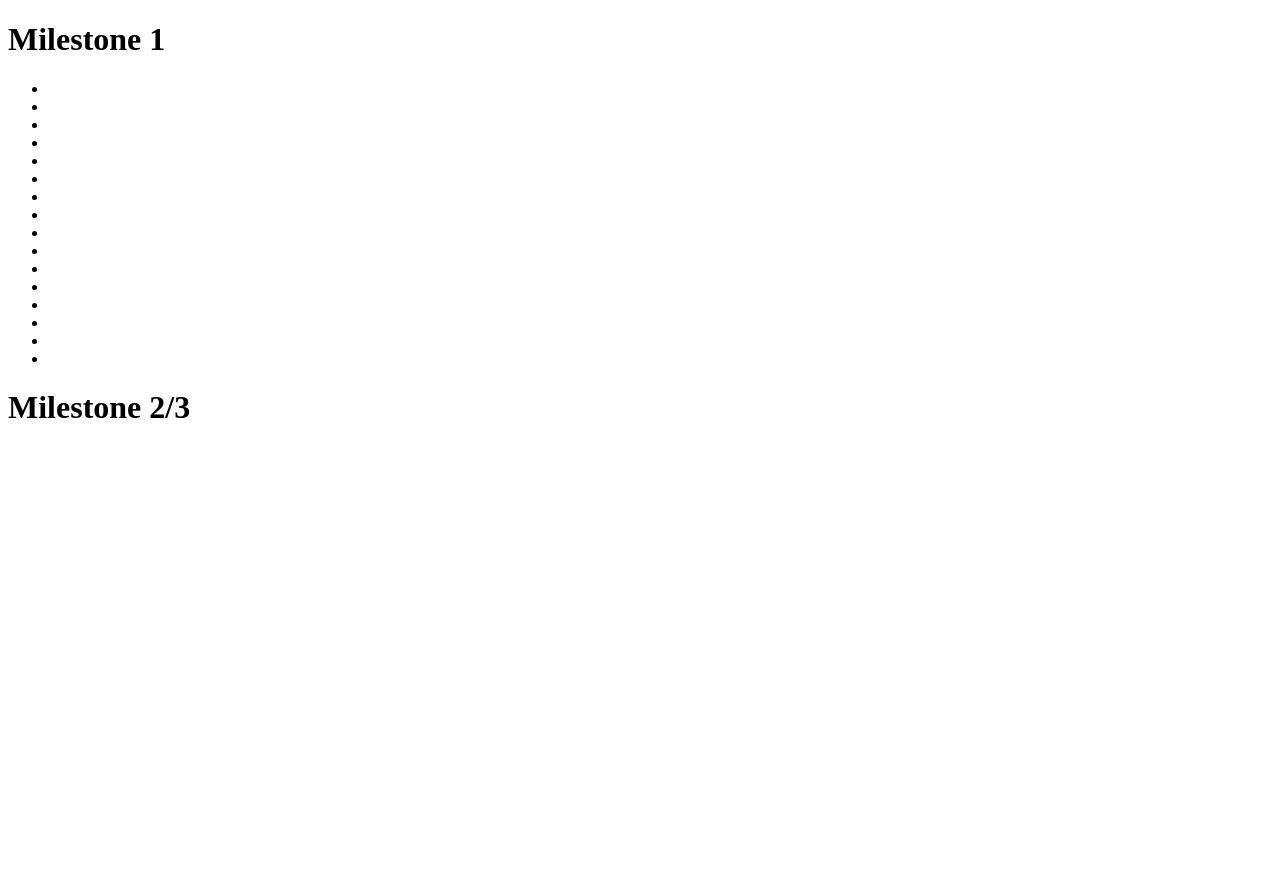
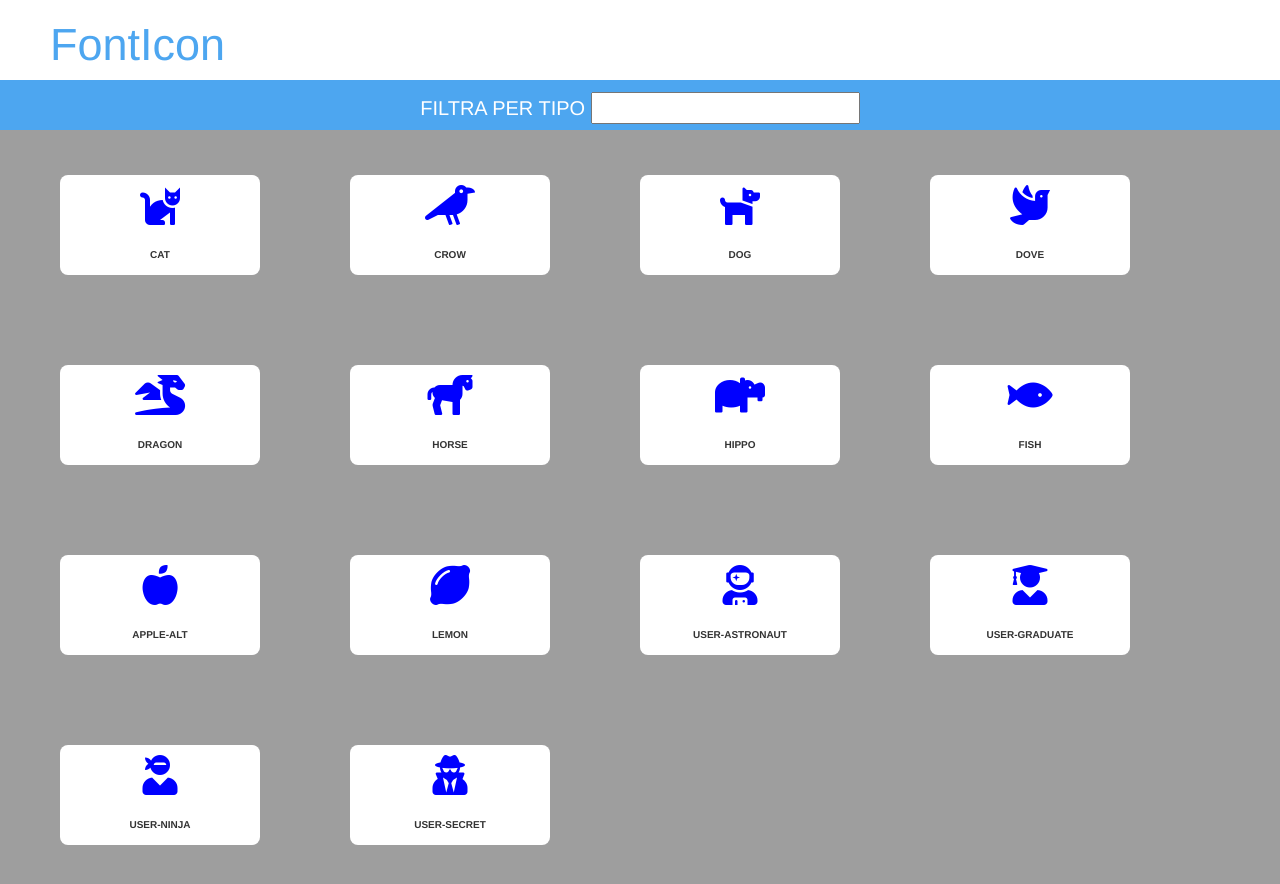
Before and after one commit to filippotabbi/js-es6-icons, a plain HTML site: page ES6 Icons/index.html in a window 1280 px wide. Before the commit the page ends 800 px from the top, so only its background shows below. Drawn offline with nearby package versions, Linux system fonts and the light colour scheme.

Commit message:
esercizio terminato

```diff
--- /dev/null
+++ b/ES6 Icons/assets/css/master.css
@@ -0,0 +1,66 @@
+*{
+  margin: 0;
+  padding: 0;
+  box-sizing: border-box;
+}
+
+
+i{
+font-size: 40px;
+position: absolute;
+top: 30%;
+left: 50%;
+transform: translate(-50%, -50%);
+
+}
+.title{
+  font-size: 10px;
+  position: absolute;
+  top: 80%;
+  left: 50%;
+  transform: translate(-50%, -50%);
+  text-transform: uppercase;
+  font-weight: bolder;
+}
+.font-icon-title{
+  color: #4da6f0;
+  font-size: 45px;
+  margin-left:  50px;
+}
+.azul{
+  background-color: #4da6f0;
+  height: 50px;
+}
+
+.m-top-30{
+  margin-top: 12px;
+  text-transform: uppercase;
+  color: #FFF;
+  font-size: 20px;
+}
+.grey{
+  background-color: #9e9e9e;
+}
+
+.card{
+  width:200px;
+  height: 100px;
+  background-color: #FFF;
+  margin: 45px;
+  border-radius: 8px;
+  position: relative;
+
+}
+.inline{
+
+
+}
+.blue{
+  color: blue;
+}
+.yellow{
+  color: yellow;
+}
+.purple{
+  color: purple;
+}
--- a/ES6 Icons/assets/js/main.js
+++ b/ES6 Icons/assets/js/main.js
@@ -48,12 +48,7 @@ const icons = [
 		type: 'animal',
 		family: 'fas'
 	},
-	{
-		name: 'carrot',
-		prefix: 'fa-',
-		type: 'vegetable',
-		family: 'fas'
-	},
+
 	{
 		name: 'apple-alt',
 		prefix: 'fa-',
@@ -66,12 +61,7 @@ const icons = [
 		type: 'vegetable',
 		family: 'fas'
 	},
-	{
-		name: 'pepper-hot',
-		prefix: 'fa-',
-		type: 'vegetable',
-		family: 'fas'
-	},
+
 	{
 		name: 'user-astronaut',
 		prefix: 'fa-',
@@ -99,7 +89,25 @@ const icons = [
 ];
 icons.forEach((item) => {
   console.log(`<li><i class="${item.family} ${item.prefix}${item.name}></i></li>`);
-  $('#icone').append(`<li><i class="${item.family} ${item.prefix}${item.name} ></i></li>`)
+  $('#icone').append(`<div class="card col-xs-2 "><i class="${item.family} ${item.prefix}${item.name}"></i>
+  <br><div class="title">${item.name}</div></div>`)
+
+});
+const animaliblu = icons.filter((element) => element.type == 'animal');
+const vegetaligialli = icons.filter((element) => element.type == 'vegetable');
+const userviola = icons.filter((element) => element.type == 'user');
+icons.forEach((item) => {
+
+  if (animaliblu) {
+    $( "i" ).addClass( "blue" );
+  }
+  else if (vegetaligialli) {
+    $( "i" ).addClass( "yellow" );
+  }
+  else if (userviola) {
+    $( "i" ).addClass( "purple" );
+  }
 });
 
+
 });
--- a/ES6 Icons/index.html
+++ b/ES6 Icons/index.html
@@ -4,20 +4,42 @@
     <meta charset="UTF-8">
     <meta name="viewport" content="width=device-width, initial-scale=1.0">
     <meta http-equiv="X-UA-Compatible" content="ie=edge">
+    <link rel="stylesheet" href="https://maxcdn.bootstrapcdn.com/bootstrap/3.3.7/css/bootstrap.min.css" integrity="sha384-BVYiiSIFeK1dGmJRAkycuHAHRg32OmUcww7on3RYdg4Va+PmSTsz/K68vbdEjh4u" crossorigin="anonymous">
+    <link rel="stylesheet" href="https://maxcdn.bootstrapcdn.com/bootstrap/3.3.7/css/bootstrap-theme.min.css" integrity="sha384-rHyoN1iRsVXV4nD0JutlnGaslCJuC7uwjduW9SVrLvRYooPp2bWYgmgJQIXwl/Sp" crossorigin="anonymous">
     <link href="https://fonts.googleapis.com/css?family=Lato" rel="stylesheet">
     <link rel="stylesheet" href="https://use.fontawesome.com/releases/v5.5.0/css/all.css">
     <script src="https://ajax.googleapis.com/ajax/libs/jquery/3.3.1/jquery.min.js"></script>
     <title>ES6 j-snack</title>
     <script src="./assets/js/main.js" charset="utf-8"></script>
+    <link rel="stylesheet" href="./assets/css/master.css">
   </head>
   <body>
-    <h1>Milestone 1</h1>
-    <ul id="icone">
+    <header>
+      <h1 class="font-icon-title">
+        FontIcon
+      </h1>
+      <div class="container-fluid azul">
+        <div class="text-center m-top-30">
+          Filtra per tipo
+          <input type="text" name="" value="">
+        </div>
+      </div>
 
-    </ul>
-    <h1>Milestone 2/3</h1>
-    <ul id="cats-opacity">
+    </header>
+    <main>
 
-    </ul>
+      <div class="container-fluid grey">
+        <div id="icone" class="inline ">
+          <div id="name" >
+
+          </div>
+        </div>
+
+      </div>
+    </main>
+    <footer>
+    </footer>
+
+
   </body>
 </html>
```
